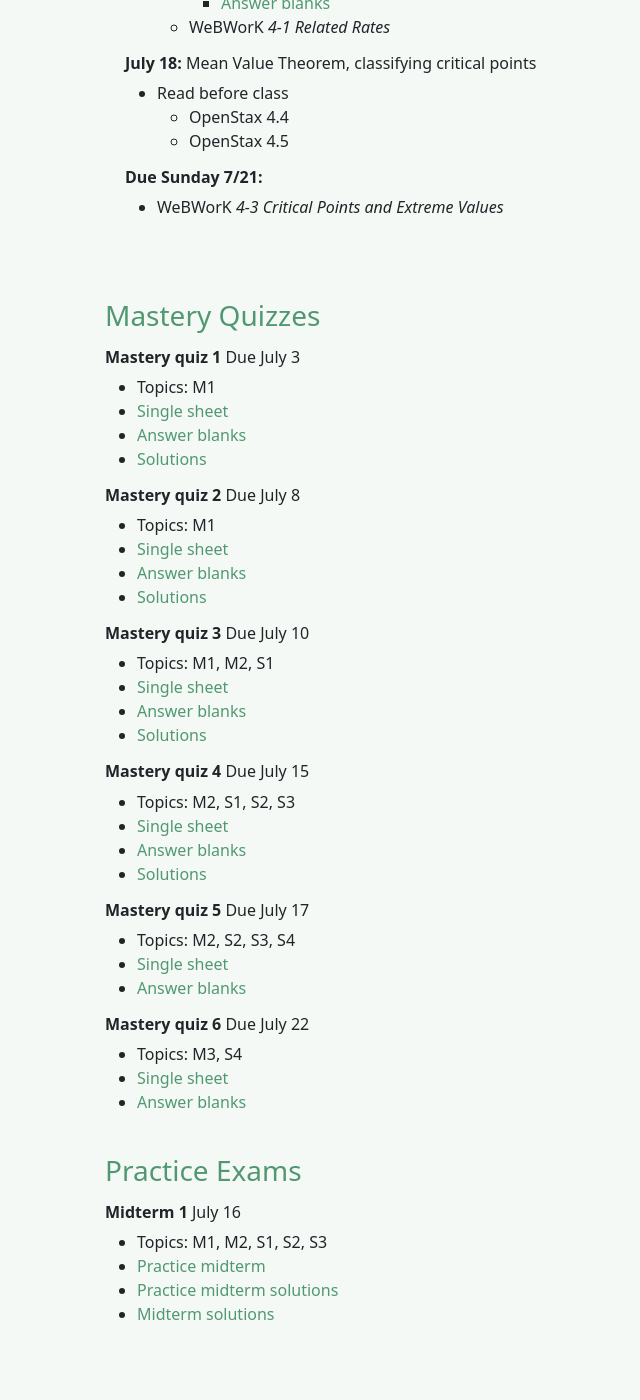
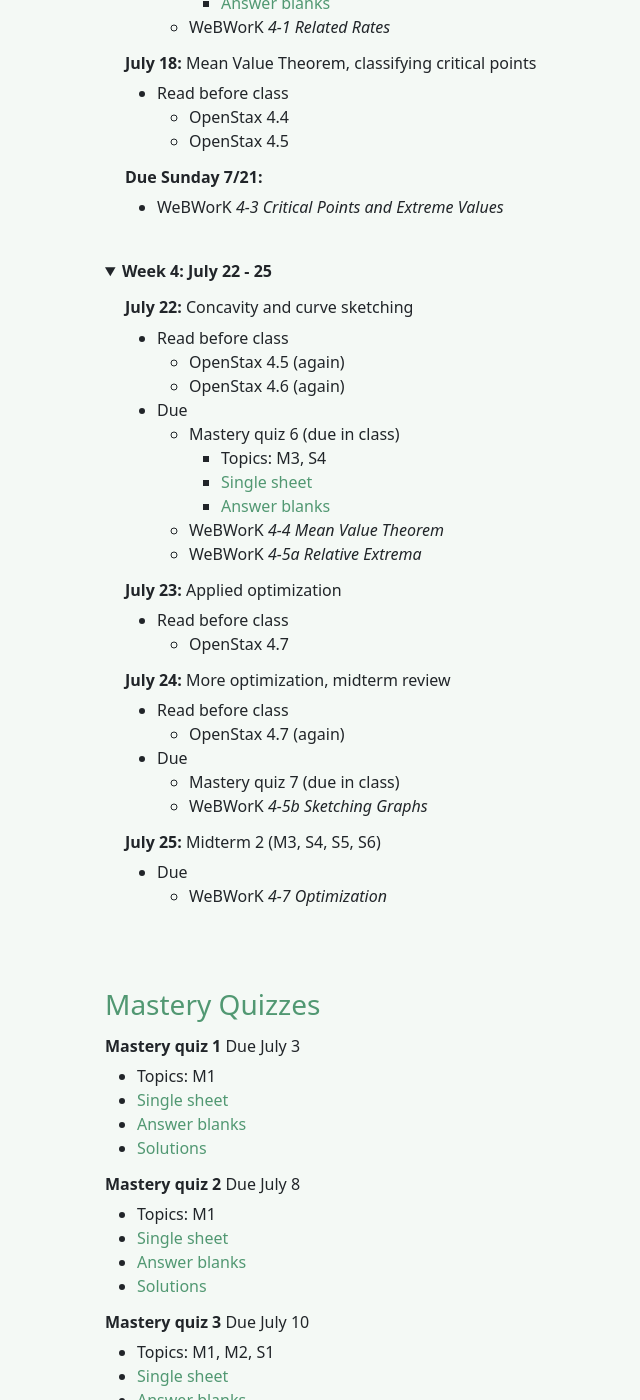
Before and after one commit to bncling/bncl-site, a Jekyll site: the page built from _courses/GW1231_summer_24.markdown, in a window 1280 px wide and 1400 px high, scrolled down 863 px. Shown: the whole window, without its empty margins (262-902 px from the left). Built offline with Jekyll 4.4.1, drawn with Linux system fonts in a browser that asks for light colours; before the commit the page ends 2237 px from its top, so only the background shows below that.

Commit message:
rebuilding site Thu Jul 18 08:37:41 EDT 2024

```diff
--- a/_courses/GW1231_summer_24.markdown
+++ b/_courses/GW1231_summer_24.markdown
@@ -166,8 +166,8 @@ Some of the most common things that trip people up in this course are more to do
 
 </details>
 
-<!--
-<details markdown="1">
+
+<details markdown="1" open>
 <summary><b>Week 4: July 22 - 25</b></summary>
 
 ###### **July 22:** Concavity and curve sketching
@@ -201,7 +201,7 @@ Some of the most common things that trip people up in this course are more to do
 
 </details>
 
-
+<!--
 <details markdown="1">
 <summary><b>Week 5: July 29 - August 1</b></summary>
 
```
